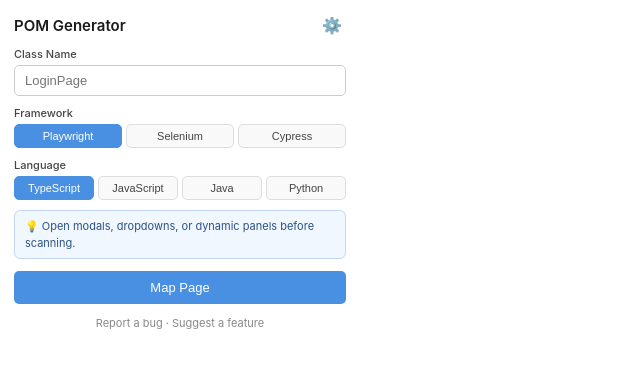
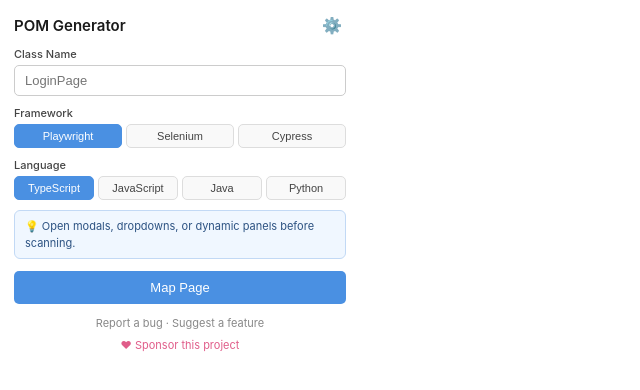
Before and after one commit to vterziski/pom-mapper, a website with bundled scripts: page popup/popup.html in a window 1280 px wide. Shown: the full height of the page, 0-640 px from the left. Built offline with nearby package versions, Linux system fonts and the light colour scheme; no server answers.

Commit message:
feat: add sponsor link to popup footer

```diff
--- a/popup/popup.css
+++ b/popup/popup.css
@@ -215,3 +215,16 @@
 }
 
 .feedback-link a:hover { color: #4a90e2; text-decoration: underline; }
+
+.footer-sponsor {
+  text-align: center;
+  margin-top: 6px;
+}
+
+.footer-sponsor a {
+  font-size: 11px;
+  color: #e05d8a;
+  text-decoration: none;
+}
+
+.footer-sponsor a:hover { text-decoration: underline; }
--- a/popup/popup.html
+++ b/popup/popup.html
@@ -45,6 +45,9 @@
     <button id="btn-map" class="btn-primary">Map Page</button>
     <div class="feedback-link">
       <a id="btn-feedback" href="#">Report a bug · Suggest a feature</a>
+    </div>
+    <div class="footer-sponsor">
+      <a href="https://github.com/sponsors/vterziski" target="_blank">♥ Sponsor this project</a>
     </div>
   </div>
 
```
